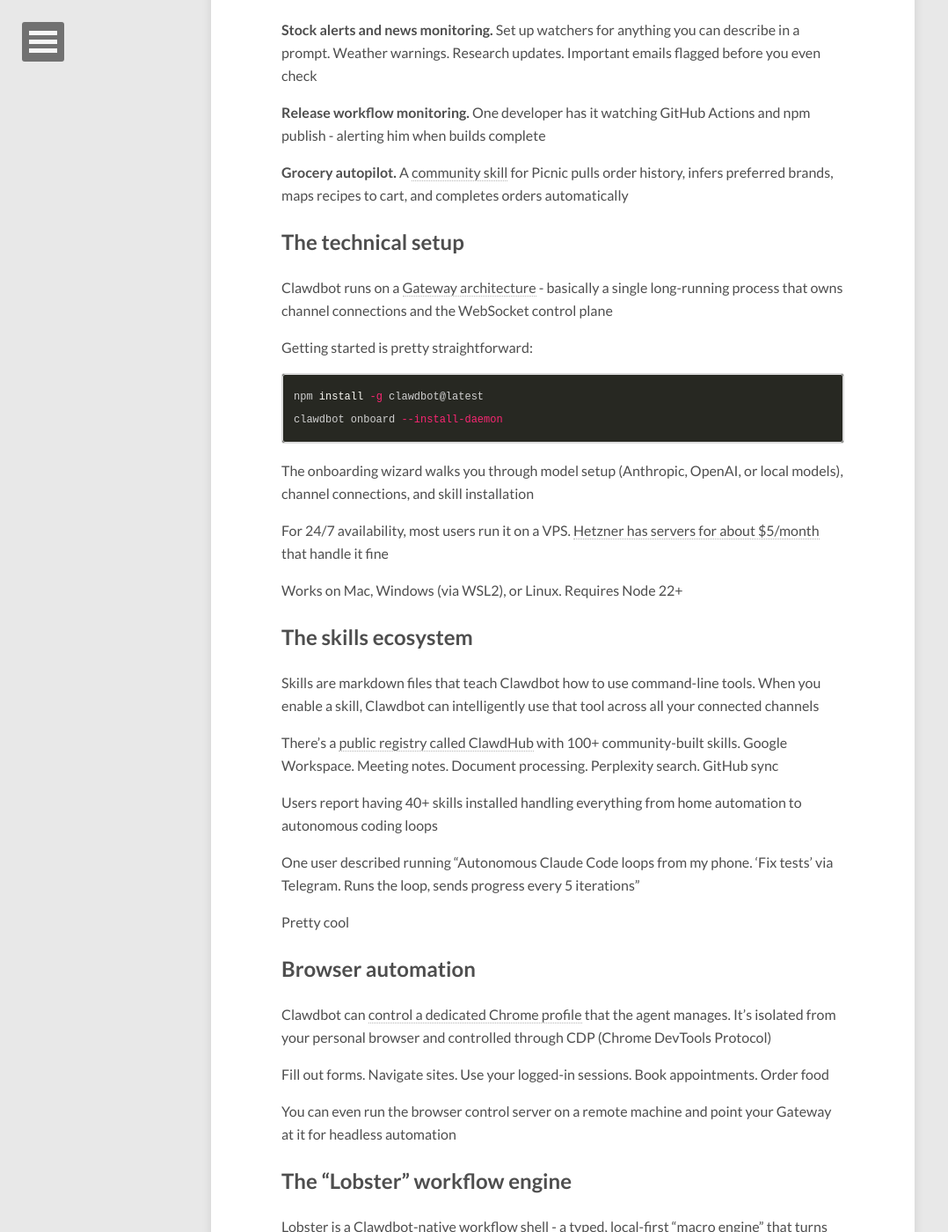
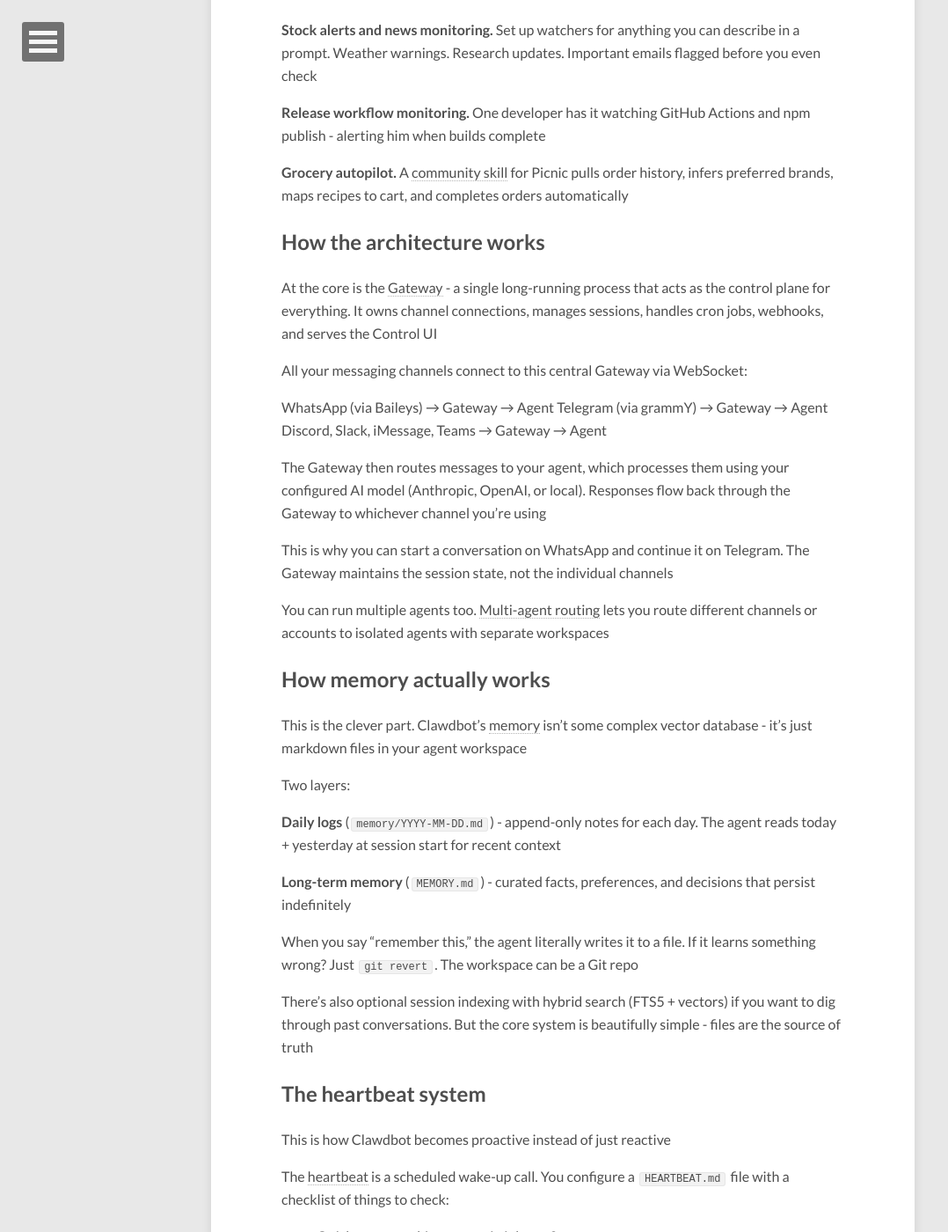
Before and after one commit to jestersimpps/jestersimpps.github.io, a Jekyll site: the page built from _posts/2026-01-25-clawdbot-personal-ai-assistant.md, in a window 1280 px wide and 1400 px high, scrolled down 1811 px. Shown: the whole window at 88% size, without its empty margins (0-1078 px from the left). Built offline with Jekyll 4.4.1, drawn with Linux system fonts in a browser that asks for light colours; nearby versions of some CDN libraries; some of the changed text lies outside the part shown.

Commit message:
add detailed architecture, memory, heartbeat sections

````diff
--- a/_posts/2026-01-25-clawdbot-personal-ai-assistant.md
+++ b/_posts/2026-01-25-clawdbot-personal-ai-assistant.md
@@ -53,22 +53,66 @@
 
 **Grocery autopilot.** A [community skill](https://github.com/Dicklesworthstone/agent_flywheel_clawdbot_skills_and_integrations) for Picnic pulls order history, infers preferred brands, maps recipes to cart, and completes orders automatically
 
-## The technical setup
+## How the architecture works
 
-Clawdbot runs on a [Gateway architecture](https://docs.clawd.bot/start/getting-started) - basically a single long-running process that owns channel connections and the WebSocket control plane
+At the core is the [Gateway](https://docs.clawd.bot/) - a single long-running process that acts as the control plane for everything. It owns channel connections, manages sessions, handles cron jobs, webhooks, and serves the Control UI
 
-Getting started is pretty straightforward:
+All your messaging channels connect to this central Gateway via WebSocket:
 
-```bash
-npm install -g clawdbot@latest
-clawdbot onboard --install-daemon
-```
+WhatsApp (via Baileys) → Gateway → Agent
+Telegram (via grammY) → Gateway → Agent
+Discord, Slack, iMessage, Teams → Gateway → Agent
 
-The onboarding wizard walks you through model setup (Anthropic, OpenAI, or local models), channel connections, and skill installation
+The Gateway then routes messages to your agent, which processes them using your configured AI model (Anthropic, OpenAI, or local). Responses flow back through the Gateway to whichever channel you're using
 
-For 24/7 availability, most users run it on a VPS. [Hetzner has servers for about $5/month](https://velvetshark.com/clawdbot-the-self-hosted-ai-that-siri-should-have-been) that handle it fine
+This is why you can start a conversation on WhatsApp and continue it on Telegram. The Gateway maintains the session state, not the individual channels
 
-Works on Mac, Windows (via WSL2), or Linux. Requires Node 22+
+You can run multiple agents too. [Multi-agent routing](https://github.com/clawdbot/clawdbot/blob/main/AGENTS.md) lets you route different channels or accounts to isolated agents with separate workspaces
+
+## How memory actually works
+
+This is the clever part. Clawdbot's [memory](https://docs.clawd.bot/concepts/memory) isn't some complex vector database - it's just markdown files in your agent workspace
+
+Two layers:
+
+**Daily logs** (`memory/YYYY-MM-DD.md`) - append-only notes for each day. The agent reads today + yesterday at session start for recent context
+
+**Long-term memory** (`MEMORY.md`) - curated facts, preferences, and decisions that persist indefinitely
+
+When you say "remember this," the agent literally writes it to a file. If it learns something wrong? Just `git revert`. The workspace can be a Git repo
+
+There's also optional session indexing with hybrid search (FTS5 + vectors) if you want to dig through past conversations. But the core system is beautifully simple - files are the source of truth
+
+## The heartbeat system
+
+This is how Clawdbot becomes proactive instead of just reactive
+
+The [heartbeat](https://docs.clawd.bot/gateway/heartbeat) is a scheduled wake-up call. You configure a `HEARTBEAT.md` file with a checklist of things to check:
+
+- Quick scan: anything urgent in inboxes?
+- Calendar: any upcoming meetings to prep for?
+- If daytime, do a lightweight check-in
+
+The Gateway triggers heartbeats on a schedule (configurable cron). The agent wakes up, runs through the checklist, and either takes action or responds with `HEARTBEAT_OK` if nothing needs attention
+
+You can also schedule one-shot tasks with the cron system. "Remind me about the meeting in 30 minutes" becomes an actual scheduled job that fires at the right time
+
+The system suppresses duplicate alerts for 24 hours so you don't get spammed. And if your heartbeat file is empty, it skips the run entirely to save API calls
+
+## The agent workspace
+
+Every agent has a [workspace](https://docs.clawd.bot/concepts/agent-workspace) - a directory containing its identity and knowledge:
+
+- `IDENTITY.md` - who the agent is
+- `SOUL.md` - personality and behavior guidelines
+- `TOOLS.md` - available capabilities
+- `USER.md` - information about you
+- `HEARTBEAT.md` - proactive check-in tasks
+- `memory/` - the memory system
+
+This workspace is separate from credentials and config (those live in `~/.clawdbot/`). You can version control it, sync it, back it up
+
+The agent only "knows" what's in these files plus what gets loaded from skills. This makes behavior predictable and debuggable - you can literally read what the agent knows
 
 ## The skills ecosystem
 
````
